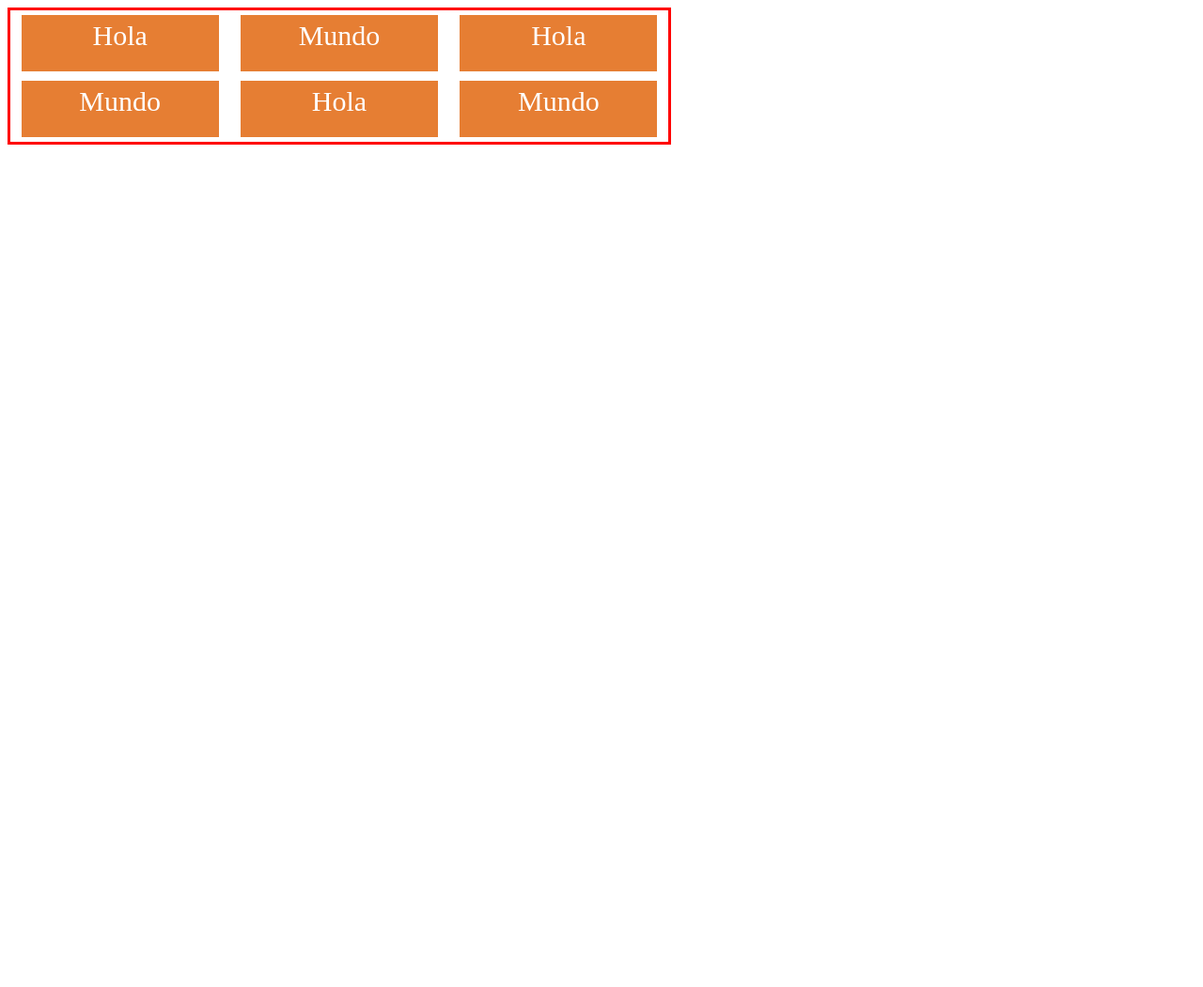
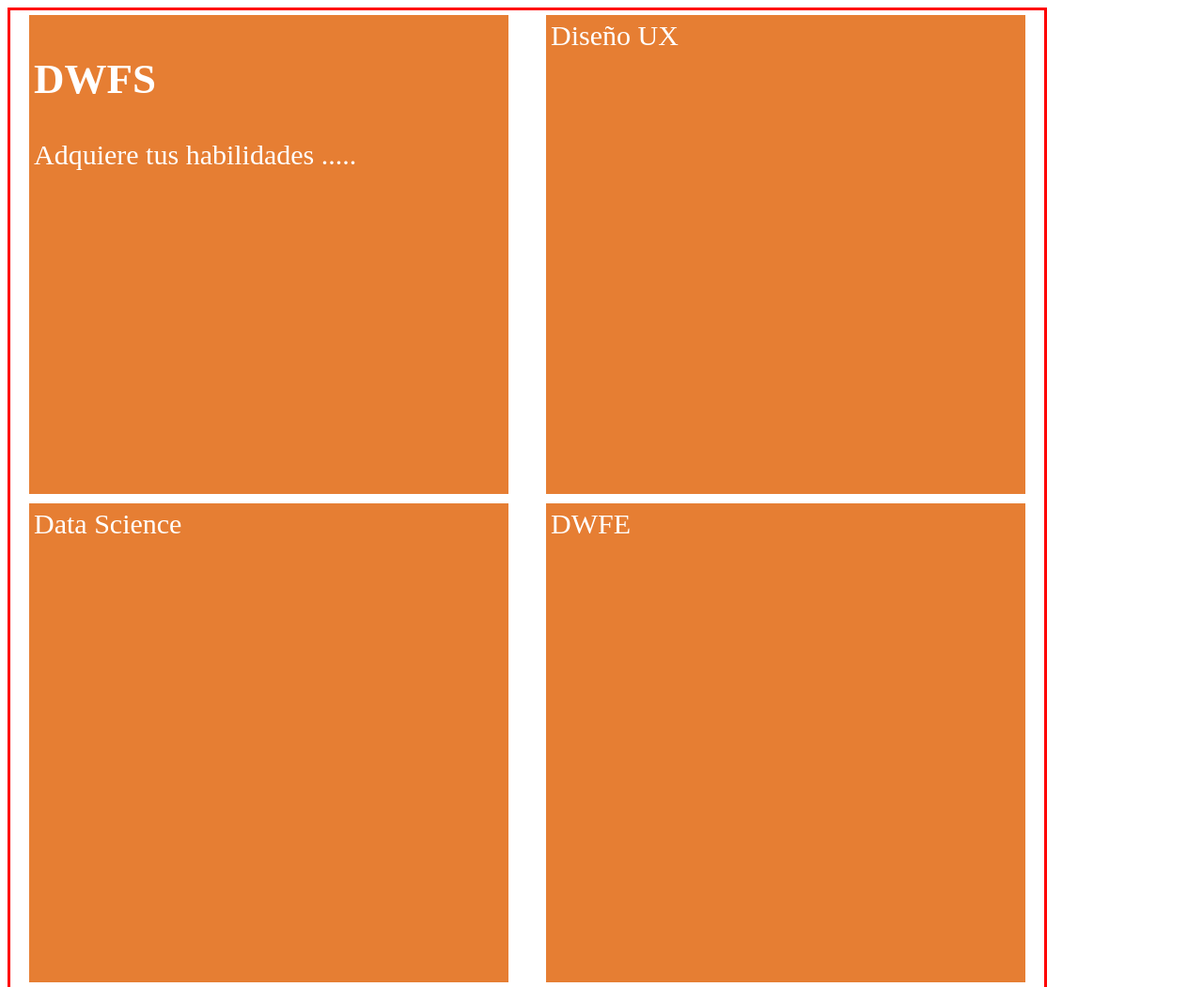
Before and after one commit to acamica/dwfs, a plain HTML site: page flexbox/index.html in a window 1280 px wide. Shown: the top 1051 px of the page at 94% size. Before the commit the page ends 800 px from the top, so only its background shows below. Drawn offline with Linux system fonts and the light colour scheme.

Commit message:
ejemplos de flexbox

```diff
--- a/flexbox/index.html
+++ b/flexbox/index.html
@@ -5,38 +5,36 @@
     <meta name="viewport" content="width=device-width, initial-scale=1.0">
     <title>Document</title>
     <style>
-
         .container > div {
             margin: 5px;
             padding: 5px;
             background-color: #E67e33;
             font-size: 30px;
             color: #fff;
-            width: 200px;
-            height: 50px;
-            text-align: center;
+            width: 500px;
+            height: 500px;
         }
-        .container{
+        .container {
+            max-width: 1100px;
             border: 3px solid red;
-            max-width: 700px;
             display: flex;
             flex-direction: row;
             flex-wrap: wrap;
             justify-content: space-around;
         }
-
-
     </style>
 </head>
 <body>
 
     <div class="container">
-        <div>Hola</div>
-        <div>Mundo</div>
-        <div>Hola</div>
-        <div>Mundo</div>
-        <div>Hola</div>
-        <div>Mundo</div>
+        <div>
+            <h2>DWFS</h2>
+            <p>Adquiere tus habilidades .....</p>
+
+        </div>
+        <div>Diseño UX</div>
+        <div>Data Science</div>
+        <div>DWFE</div>
     </div>
 
 </body>
```
